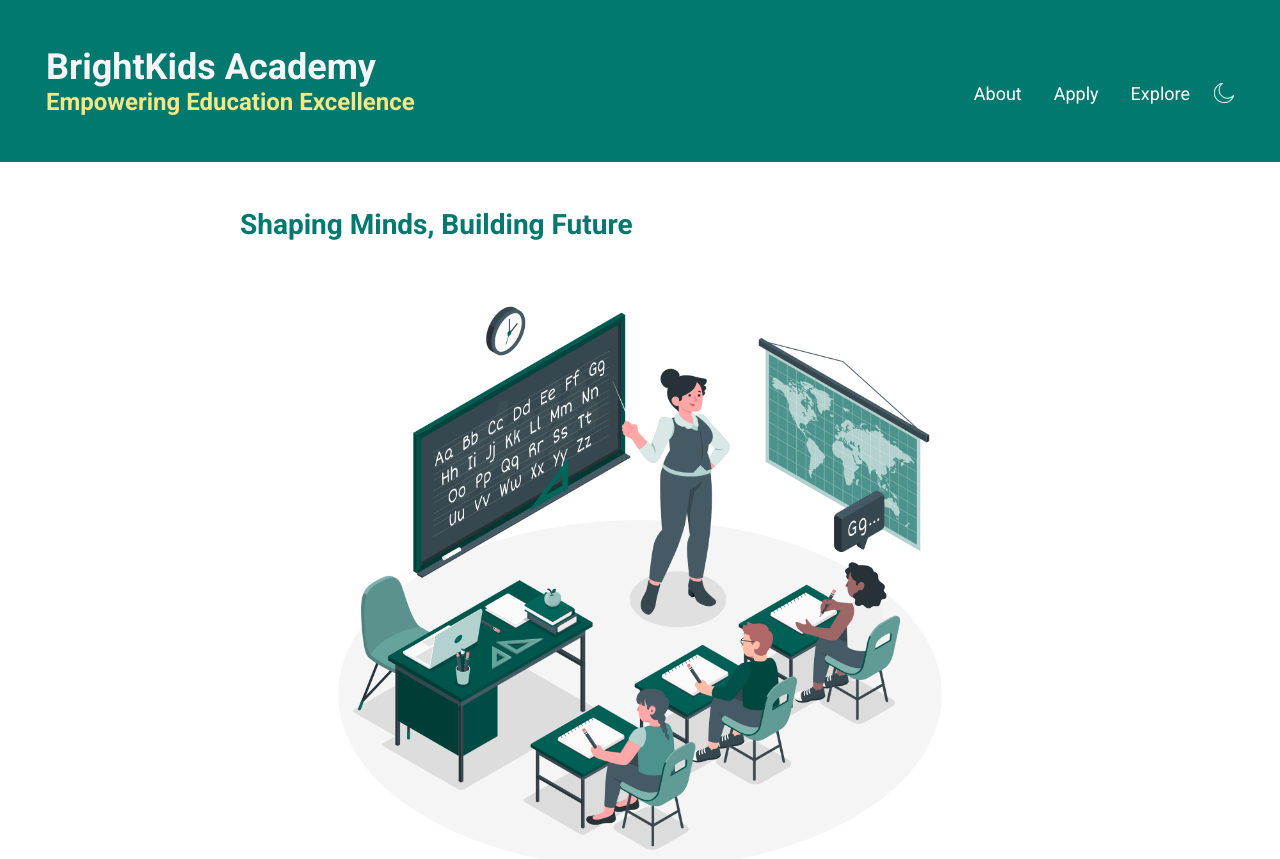
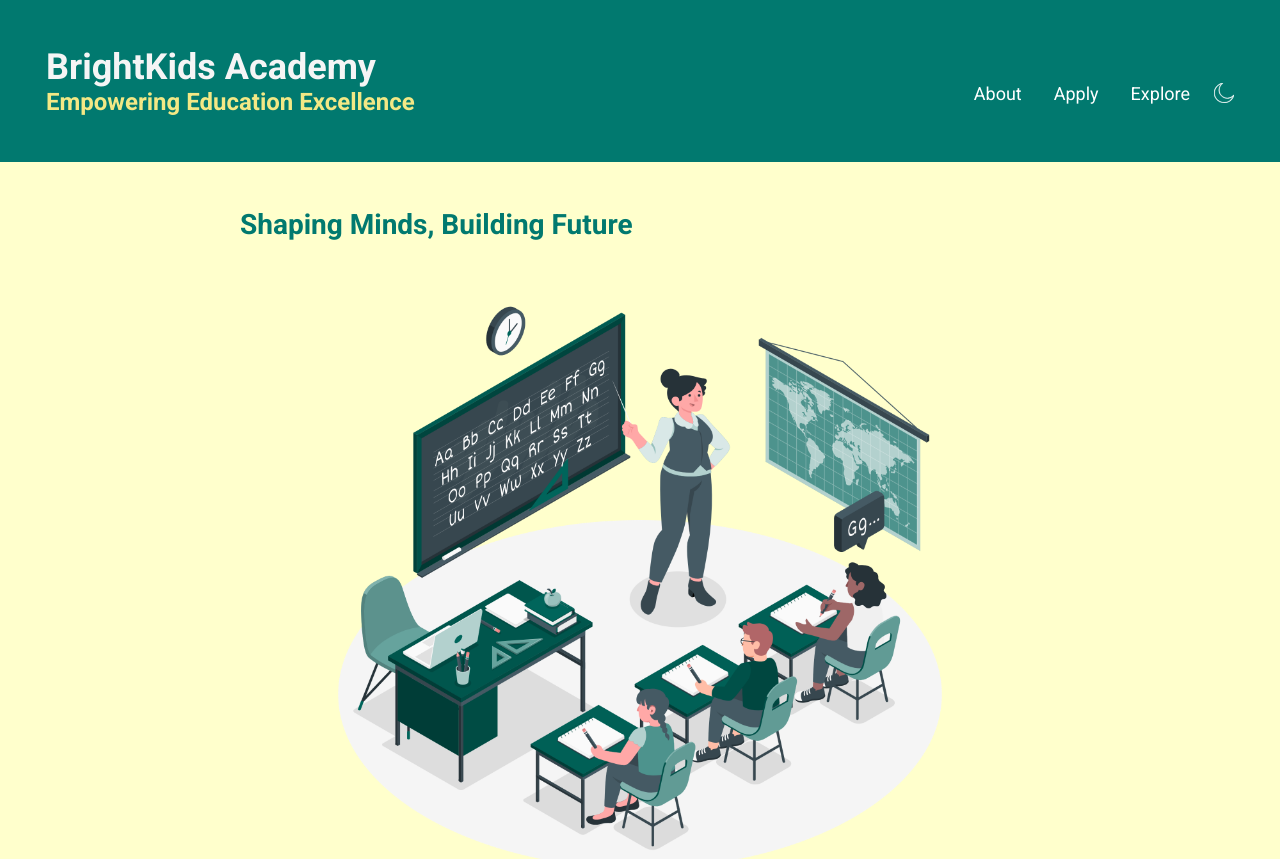
Before and after one commit to RhodyArthur/Angular-Style-Showcase, an Angular app: page / in a window 1280 px wide. Shown: the top 859 px of the page. Built offline with nearby package versions, Linux system fonts and the light colour scheme.

Commit message:
updates readme file

```diff
--- a/src/styles.scss
+++ b/src/styles.scss
@@ -10,7 +10,7 @@
 }
 
 body {
-    // @include theme-colors();
+    @include theme-colors(false);
     font-family: $font;
     color: $dark;
 }
```
Also changed, not shown: 1 other file (tests, documents, lock files or other folders).
